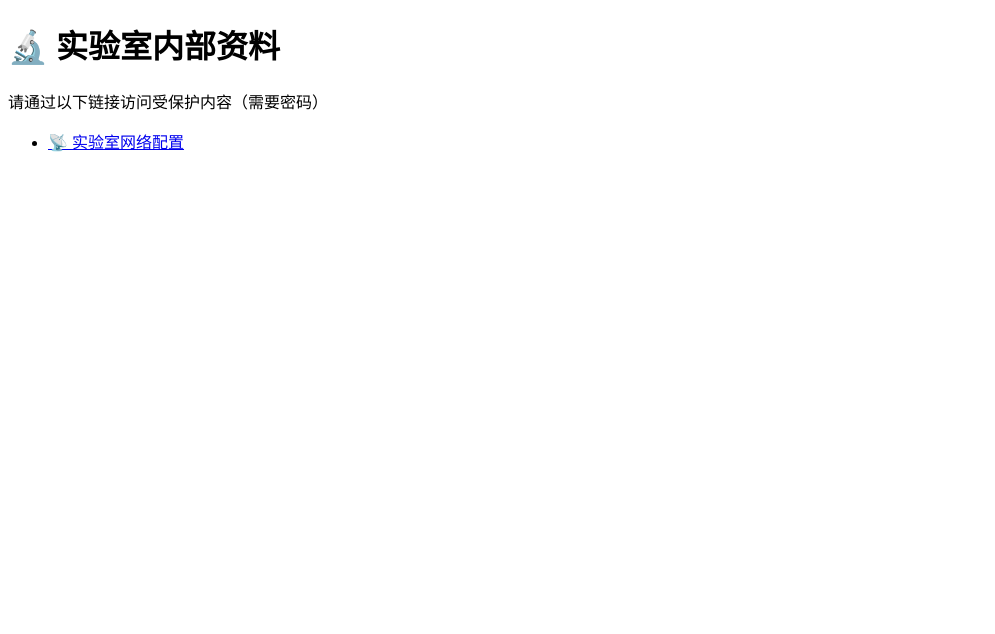
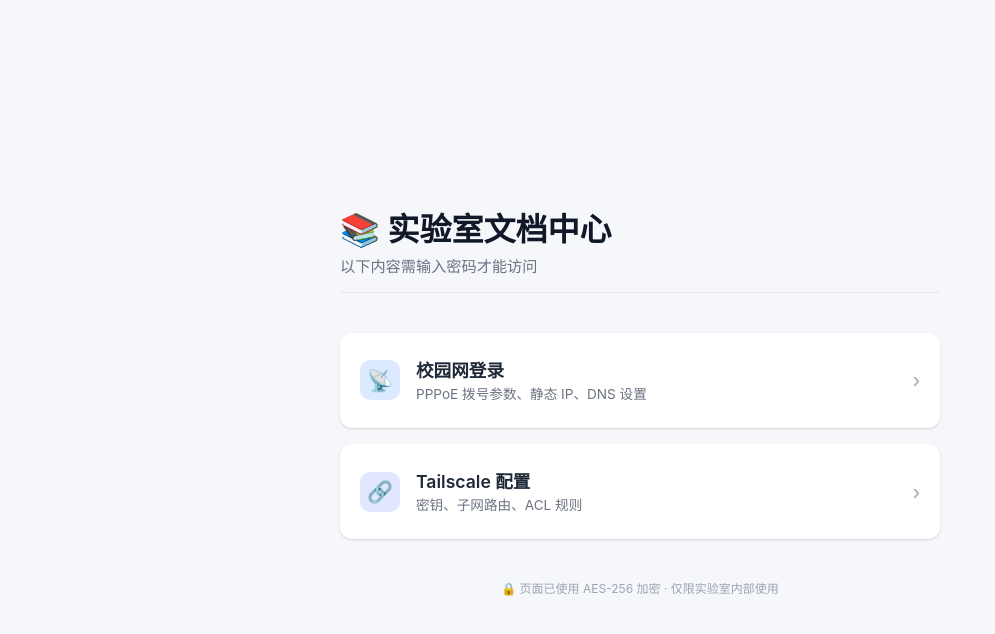
Before and after one commit to Liujun3712/Lab-Information, a website: page src/index.html in a window 1280 px wide. Shown: the whole page, without its empty margins (0-995 px from the left). Drawn offline with Linux system fonts and the light colour scheme.

Commit message:
更新网页。

```diff
--- a/src/index.html
+++ b/src/index.html
@@ -1,15 +1,131 @@
 <!DOCTYPE html>
-<html lang="zh">
+<html lang="zh-CN">
 <head>
-  <meta charset="UTF-8">
-  <title>实验室文档中心</title>
+    <meta charset="UTF-8">
+    <meta name="viewport" content="width=device-width, initial-scale=1.0">
+    <title>实验室内部文档</title>
+    <style>
+        * { margin: 0; padding: 0; box-sizing: border-box; }
+        body {
+            font-family: -apple-system, BlinkMacSystemFont, "Segoe UI", Roboto, "Helvetica Neue", Arial, sans-serif;
+            background: #f5f7fb;
+            color: #1f2937;
+            display: flex;
+            flex-direction: column;
+            align-items: center;
+            justify-content: center;
+            min-height: 100vh;
+            padding: 2rem 1rem;
+        }
+        .container {
+            max-width: 600px;
+            width: 100%;
+        }
+        h1 {
+            font-size: 2rem;
+            font-weight: 700;
+            margin-bottom: 0.25rem;
+            color: #111827;
+        }
+        .subtitle {
+            font-size: 0.95rem;
+            color: #6b7280;
+            margin-bottom: 2.5rem;
+            border-bottom: 1px solid #e5e7eb;
+            padding-bottom: 1rem;
+        }
+        .card-list {
+            display: flex;
+            flex-direction: column;
+            gap: 1rem;
+        }
+        .card {
+            display: flex;
+            align-items: center;
+            background: white;
+            border-radius: 12px;
+            padding: 1.5rem 1.25rem;
+            box-shadow: 0 1px 3px rgba(0,0,0,0.05), 0 1px 2px rgba(0,0,0,0.1);
+            text-decoration: none;
+            color: inherit;
+            transition: box-shadow 0.2s, transform 0.1s;
+            -webkit-tap-highlight-color: transparent;
+        }
+        .card:hover {
+            box-shadow: 0 10px 25px rgba(0,0,0,0.08);
+            transform: translateY(-2px);
+        }
+        .card:active {
+            transform: scale(0.99);
+        }
+        .icon {
+            flex-shrink: 0;
+            width: 2.5rem;
+            height: 2.5rem;
+            border-radius: 10px;
+            display: flex;
+            align-items: center;
+            justify-content: center;
+            font-size: 1.3rem;
+            margin-right: 1rem;
+        }
+        .icon.wifi { background: #dbeafe; color: #2563eb; }
+        .icon.vpn  { background: #e0e7ff; color: #4f46e5; }
+        .text h2 {
+            font-size: 1.1rem;
+            font-weight: 600;
+            margin-bottom: 0.2rem;
+        }
+        .text p {
+            font-size: 0.85rem;
+            color: #6b7280;
+            line-height: 1.4;
+        }
+        .arrow {
+            margin-left: auto;
+            color: #9ca3af;
+            font-size: 1.2rem;
+        }
+        .footer {
+            margin-top: 2.5rem;
+            text-align: center;
+            font-size: 0.75rem;
+            color: #9ca3af;
+        }
+        @media (max-width: 480px) {
+            h1 { font-size: 1.6rem; }
+            .card { padding: 1.2rem 1rem; }
+            .text h2 { font-size: 1rem; }
+        }
+    </style>
 </head>
 <body>
-  <h1>🔬 实验室内部资料</h1>
-  <p>请通过以下链接访问受保护内容（需要密码）</p>
-  <ul>
-    <!-- 注意：使用相对路径，不要带仓库名 -->
-    <li><a href="lab-network-config.html">📡 实验室网络配置</a></li>
-  </ul>
+    <div class="container">
+        <h1>📚 实验室文档中心</h1>
+        <div class="subtitle">以下内容需输入密码才能访问</div>
+
+        <div class="card-list">
+            <a href="campus-login.html" class="card">
+                <div class="icon wifi">📡</div>
+                <div class="text">
+                    <h2>校园网登录</h2>
+                    <p>PPPoE 拨号参数、静态 IP、DNS 设置</p>
+                </div>
+                <span class="arrow">›</span>
+            </a>
+
+            <a href="tailscale-config.html" class="card">
+                <div class="icon vpn">🔗</div>
+                <div class="text">
+                    <h2>Tailscale 配置</h2>
+                    <p>密钥、子网路由、ACL 规则</p>
+                </div>
+                <span class="arrow">›</span>
+            </a>
+        </div>
+        <div class="footer">
+            🔒 页面已使用 AES-256 加密 · 仅限实验室内部使用
+        </div>
+    </div>
 </body>
 </html>
```
Also changed, not shown: src/campus-login.html (added, +11 -0 lines), src/tailscale-config.html (renamed from src/lab-network-config.html).
